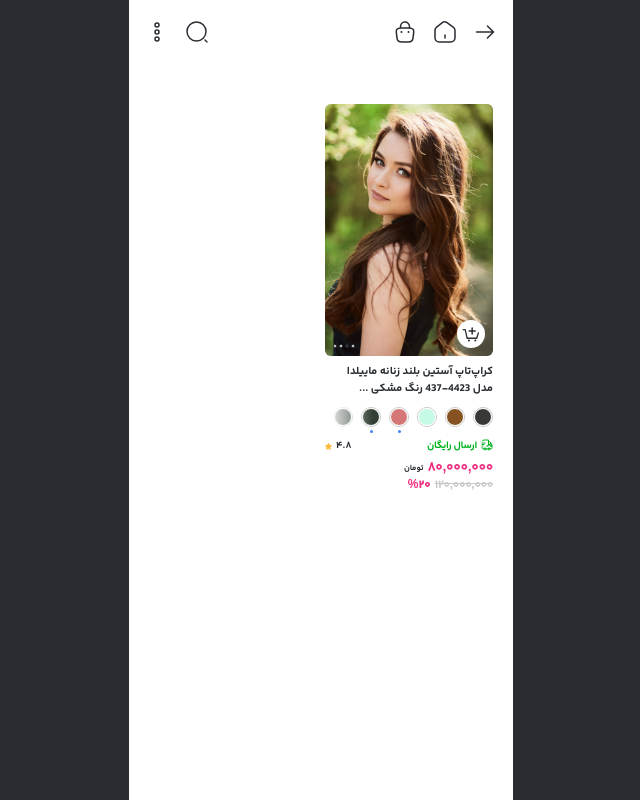
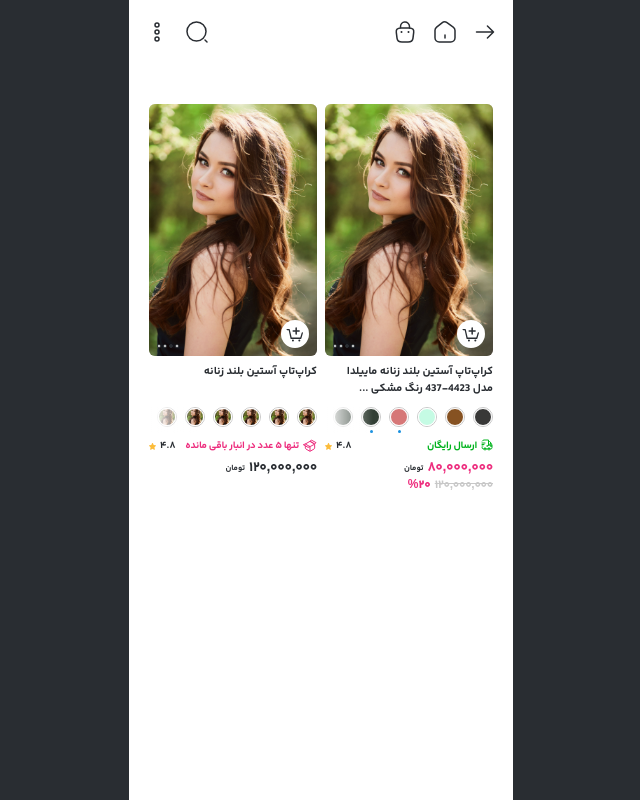
Before and after one commit to arshaan-abh/tesla-test, a Next.js app: page / in a window 1280 px wide. Shown: the whole page, without its empty margins (434-1074 px from the left). Built offline with nearby package versions, Linux system fonts and the light colour scheme.

Commit message:
worked on product

```diff
--- a/src/app/page.tsx
+++ b/src/app/page.tsx
@@ -16,10 +16,30 @@ const Products: Product[] = [
       { color: "#323F35" },
       { color: "#323F35" },
     ],
+    freeTransport: true,
+    stock: 11,
     score: 4.8,
-    priceWithDiscount: 80000000,
+    price: 80000000,
     priceWithoutDiscount: 120000000,
     discountPercent: 20,
+  },
+  {
+    id: 1,
+    name: "کراپ‌تاپ آستین بلند زنانه",
+    images: [product, product, product, product],
+    colors: [
+      { color: "#383837", image: product },
+      { color: "#865222", image: product },
+      { color: "#C5FBE4", image: product },
+      { color: "#D67777", image: product },
+      { color: "#323F35", image: product },
+      { color: "#323F35", image: product },
+      { color: "#323F35", image: product },
+    ],
+    freeTransport: true,
+    stock: 5,
+    score: 4.8,
+    price: 120000000,
   },
 ];
 
--- a/src/components/home/product.tsx
+++ b/src/components/home/product.tsx
@@ -2,7 +2,7 @@
 import { type FC, useState, useCallback, useEffect } from "react";
 import Image, { StaticImageData } from "next/image";
 import { Color } from "@/types/color";
-import { Cart, Transport, Star } from "@/components/ui/icons";
+import { Cart, Transport, Star, OpenBox } from "@/components/ui/icons";
 import Autoplay from "embla-carousel-autoplay";
 import addCommas from "@/utils/add-commas";
 import replaceWithPersianDigits from "@/utils/replace-with-persian-digits";
@@ -12,6 +12,8 @@ import {
   CarouselItem,
   CarouselContent,
 } from "@/components/ui/carousel";
+
+const lowStockThreshold = 10;
 
 interface ProductColor {
   color: Color;
@@ -24,18 +26,22 @@ interface Product {
   name: string;
   images: StaticImageData[];
   colors: ProductColor[];
+  freeTransport?: boolean;
+  stock: number;
   score: number;
-  priceWithDiscount: number;
-  priceWithoutDiscount: number;
-  discountPercent: number;
+  price: number;
+  priceWithoutDiscount?: number;
+  discountPercent?: number;
 }
 
 const Product: FC<Product> = ({
   name,
   images,
   colors,
+  freeTransport,
+  stock,
   score,
-  priceWithDiscount,
+  price,
   priceWithoutDiscount,
   discountPercent,
 }) => {
@@ -117,7 +123,7 @@ const Product: FC<Product> = ({
           </div>
         </div>
       </Carousel>
-      <div className="mb-[0.625rem] line-clamp-2 text-[0.6875rem] font-semibold">
+      <div className="mb-[0.625rem] line-clamp-2 h-[2lh] text-[0.6875rem] font-semibold">
         {name}
       </div>
       <Carousel
@@ -133,12 +139,16 @@ const Product: FC<Product> = ({
             <CarouselItem className="basis-auto pl-2" key={index}>
               <div className="h-5 w-5 rounded-full border border-tesla-neutral-300">
                 <div
-                  className="h-full w-full rounded-full border border-white"
+                  className="flex h-full w-full items-center justify-center overflow-hidden rounded-full border border-white"
                   style={{ backgroundColor: color.color }}
-                ></div>
+                >
+                  {color.image && <Image src={color.image} alt={color.color} />}
                 </div>
-              {color.notification && (
-                <div className="mx-auto mt-[0.1875rem] h-[0.1875rem] w-[0.1875rem] rounded-full bg-blue-500" />
+              </div>
+              {color.notification ? (
+                <div className="mx-auto mt-[0.1875rem] h-[0.1875rem] w-[0.1875rem] rounded-full bg-tesla-blue-500" />
+              ) : (
+                <div className="mt-[0.1875rem] h-[0.1875rem]" />
               )}
             </CarouselItem>
           ))}
@@ -150,13 +160,25 @@ const Product: FC<Product> = ({
           className={`pointer-events-none absolute inset-y-0 left-0 w-12 bg-gradient-to-r from-white to-transparent transition-opacity ${colorCarouselCanScroll.left ? "" : "opacity-0"}`}
         />
       </Carousel>
-      <div className="mb-1 flex items-center justify-between">
+      <div className="mb-1 flex items-center justify-between gap-1">
+        {stock <= lowStockThreshold ? (
+          <div className="flex gap-1 text-tesla-rose-600">
+            <OpenBox />
+            <div className="text-[0.625rem] font-semibold tracking-tight">
+              تنها {replaceWithPersianDigits(stock.toString())} عدد در انبار
+              باقی مانده
+            </div>
+          </div>
+        ) : freeTransport ? (
           <div className="flex gap-1 text-tesla-green-600">
             <Transport />
             <div className="text-[0.625rem] font-semibold tracking-tight">
               ارسال رایگان
             </div>
           </div>
+        ) : (
+          <div />
+        )}
         <div className="flex items-center gap-1">
           <div className="text-[0.625rem] font-semibold">
             {replaceWithPersianDigits(score.toString())}
@@ -165,19 +187,25 @@ const Product: FC<Product> = ({
         </div>
       </div>
       <div className="flex items-center gap-1">
-        <div className="text-sm font-semibold tracking-tight text-tesla-rose-600">
-          {addCommas(replaceWithPersianDigits(priceWithDiscount.toString()))}
+        <div
+          className={`text-sm font-semibold tracking-tight ${discountPercent ? "text-tesla-rose-600" : ""}`}
+        >
+          {addCommas(replaceWithPersianDigits(price.toString()))}
         </div>
         <div className="text-[0.5rem] font-semibold">تومان</div>
       </div>
+      {priceWithoutDiscount && discountPercent && (
         <div className="flex items-center gap-1">
           <div className="text-xs font-semibold tracking-tight text-tesla-neutral-300 line-through">
-          {addCommas(replaceWithPersianDigits(priceWithoutDiscount.toString()))}
+            {addCommas(
+              replaceWithPersianDigits(priceWithoutDiscount.toString()),
+            )}
           </div>
           <div className="text-xs font-bold text-tesla-rose-600">
             %{replaceWithPersianDigits(discountPercent.toString())}
           </div>
         </div>
+      )}
     </div>
   );
 };
--- a/src/components/ui/icons.tsx
+++ b/src/components/ui/icons.tsx
@@ -169,3 +169,31 @@ export const Star: FC<SVGProps<SVGSVGElement>> = ({ ...otherProps }) => {
     </svg>
   );
 };
+
+export const OpenBox: FC<SVGProps<SVGSVGElement>> = ({ ...otherProps }) => {
+  return (
+    <svg
+      xmlns="http://www.w3.org/2000/svg"
+      width="14"
+      height="14"
+      fill="none"
+      {...otherProps}
+    >
+      <g clipPath="url(#A)" stroke="currentColor">
+        <g strokeLinecap="round" strokeLinejoin="round">
+          <path d="M2.333 5L7 2.333l3.995 2.283c.204.117.374.285.492.489s.18.434.18.669v3.119c0 .235-.062.466-.18.669s-.288.372-.492.489l-3.333 1.905c-.201.115-.429.176-.661.176s-.46-.061-.661-.176l-3.333-1.905c-.204-.117-.374-.285-.492-.489s-.18-.434-.18-.669V7.025" />
+          <path d="M6.368 7.327c.194.105.411.159.632.159s.438-.055.632-.159l3.701-1.993M7 7.667V12" />
+        </g>
+        <path
+          d="M2.333 5L7 7.667l-2 .667L.333 5.667l2-.667zM7 2.333L11.667 5 13 3.667 8.333 1 7 2.333z"
+          strokeLinejoin="round"
+        />
+      </g>
+      <defs>
+        <clipPath id="A">
+          <path fill="#FFFFFF" d="M0 0h14v14H0z" />
+        </clipPath>
+      </defs>
+    </svg>
+  );
+};
--- a/tailwind.config.ts
+++ b/tailwind.config.ts
@@ -20,6 +20,7 @@ const config: Config = {
         "tesla-neutral": { 300: "#C8C8C8", 900: "#292D32" },
         "tesla-amber": { 400: "#FCBC3A" },
         "tesla-green": { 600: "#00B31D" },
+        "tesla-blue": { 500: "#168FDF" },
         "tesla-rose": { 600: "#ED2E7E" },
       },
     },
```
Lines whose indentation alone changed are shown as unchanged.
